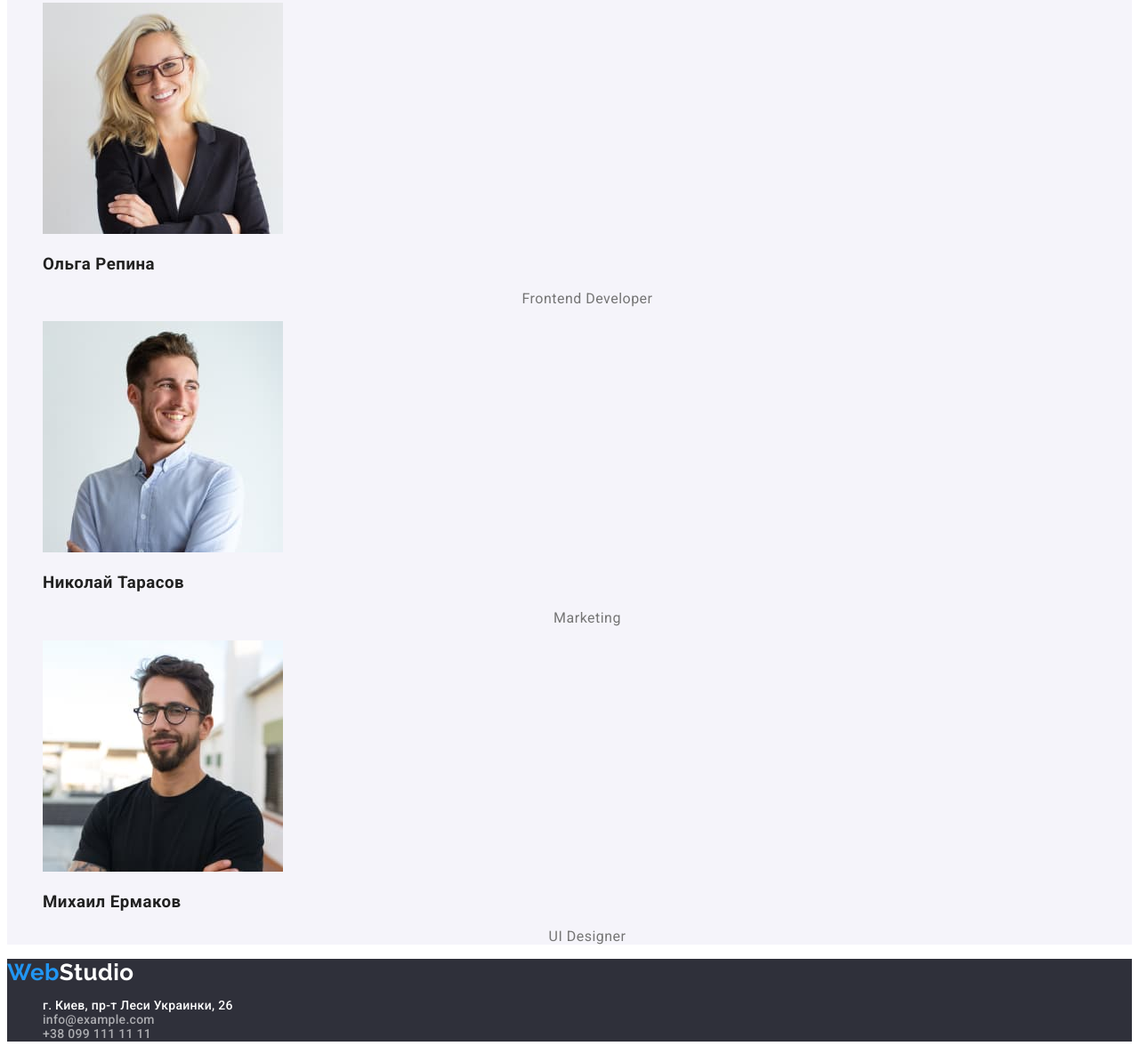
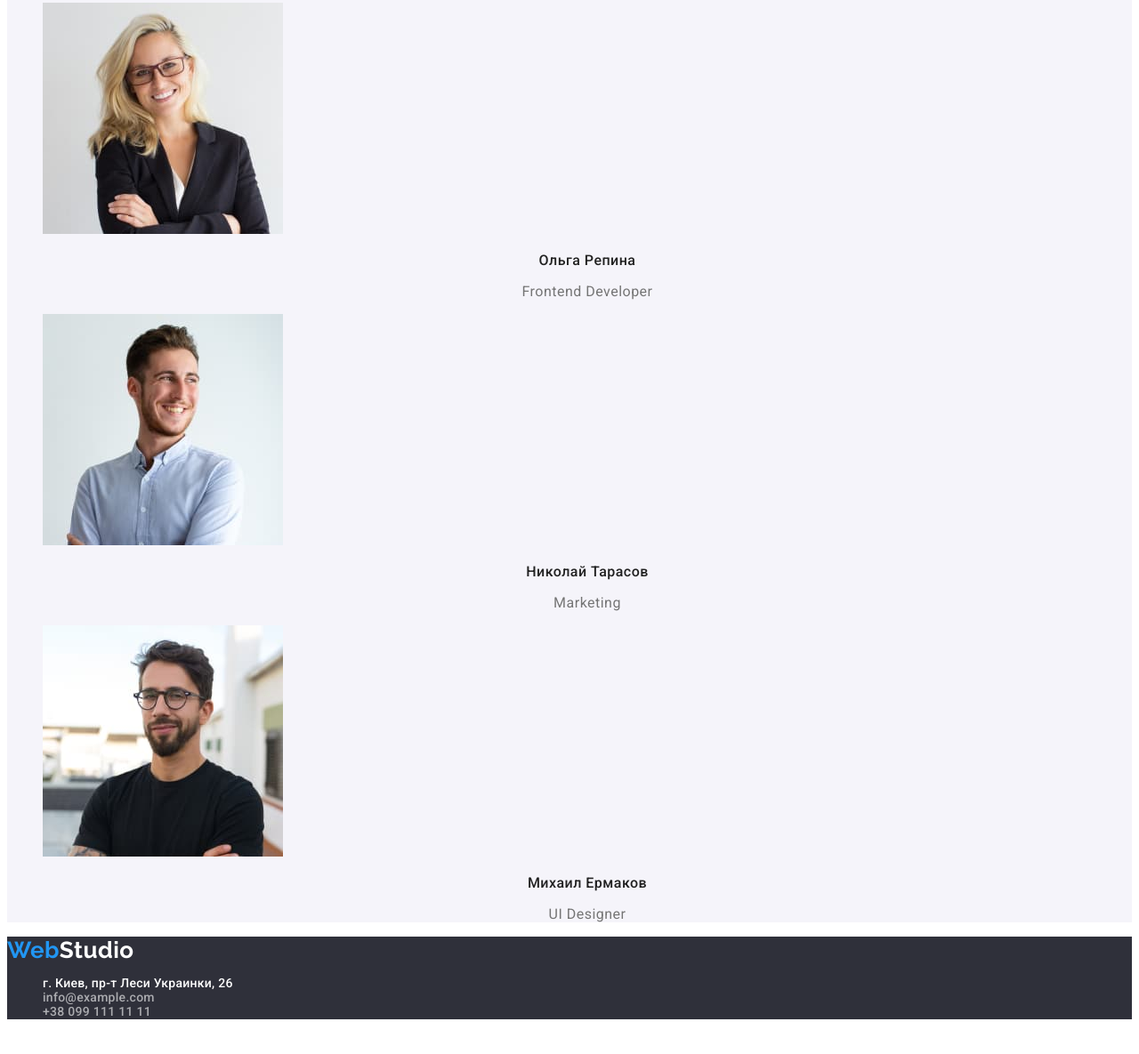
Before and after one commit to Fadeev2000/goit-markup-hw-02, a plain HTML site: page index.html in a window 1280 px wide. Shown: the part 2034-3219 px from the top of the page at 89% size. After the commit the page ends 3194 px from the top, so only its background shows below. Drawn offline with Linux system fonts and the light colour scheme.

Commit message:
Исправляет центрирование в -нашей команде-

```diff
--- a/index.html
+++ b/index.html
@@ -96,17 +96,17 @@
                 </li>
                 <li>
                     <img src="images/specialist-2.jpg" alt="Специалист Ольга Репина" width="270" height="260">
-                    <h3 class="section-title">Ольга Репина</h3>
+                    <h3 class="section-title title-team-surnames">Ольга Репина</h3>
                     <p class="team-text" lang="en">Frontend Developer</p>
                 </li>
                 <li>
                     <img src="images/specialist-3.jpg" alt="Специалист Николай Тарасов" width="270" height="260">
-                    <h3 class="section-title">Николай Тарасов</h3>
+                    <h3 class="section-title title-team-surnames">Николай Тарасов</h3>
                     <p class="team-text" lang="en">Marketing</p>
                 </li>
                 <li>
                     <img src="images/specialist-4.jpg" alt="Специалист Михаил Ермаков" width="270" height="260">
-                    <h3 class="section-title">Михаил Ермаков</h3>
+                    <h3 class="section-title title-team-surnames">Михаил Ермаков</h3>
                     <p class="team-text" lang="en">UI Designer</p>
                 </li>
             </ul>
```
